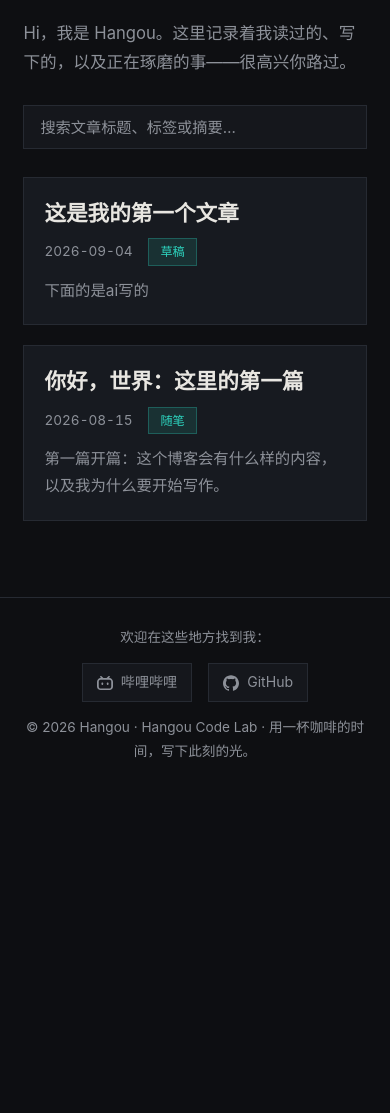
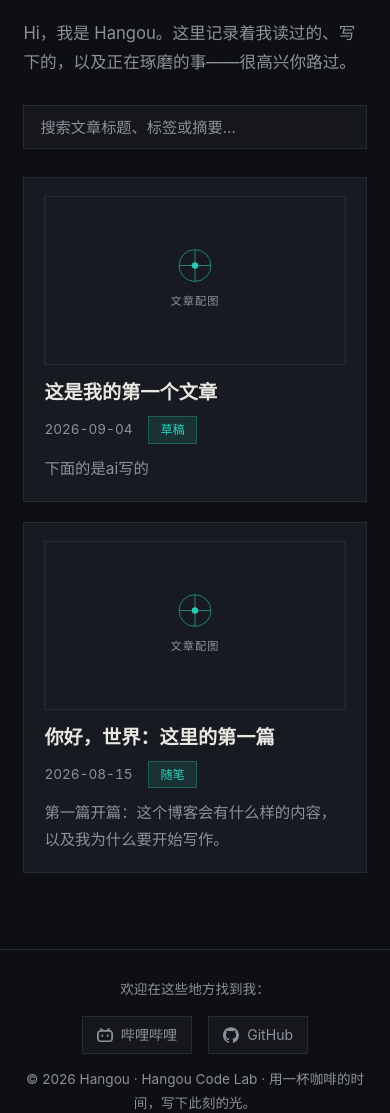
Before and after one commit to hangou100102-lgtm/Hangou-Code-Lab, a PHP site: page / in a window 390 px wide. Shown: the part 191-1304 px from the top of the page. Before the commit the page ends 949 px from the top, so only its background shows below. Run offline with PHP 8.4, Linux system fonts and the light colour scheme.

Commit message:
feat: 文章列表卡片左侧增加预览图（占位图 placeholder.svg，后续可替换真实封面）

```diff
--- a/css/style.css
+++ b/css/style.css
@@ -318,7 +318,9 @@ a:hover {
 }
 
 .post-item {
-  display: block;
+  display: flex;
+  align-items: flex-start;
+  gap: 22px;
   padding: 26px 28px;
   margin-bottom: 20px;
   background: var(--surface);
@@ -374,6 +376,35 @@ a:hover {
 .post-excerpt {
   color: var(--text-secondary);
   font-size: 0.96rem;
+}
+
+/* ============ 文章卡片左侧预览图 ============ */
+.post-thumb-link {
+  flex: 0 0 auto;
+  display: block;
+  width: 152px;
+  height: 96px;
+  overflow: hidden;
+  border: 1px solid var(--border);
+  background: var(--bg-soft);
+  /* 直角矩形风格，与站点统一 */
+  border-radius: 0;
+}
+
+.post-thumb-link:hover {
+  border-color: var(--accent);
+}
+
+.post-thumb {
+  display: block;
+  width: 100%;
+  height: 100%;
+  object-fit: cover;
+}
+
+.post-body {
+  flex: 1;
+  min-width: 0;
 }
 
 /* ============ 文章页 ============ */
@@ -622,3 +653,26 @@ a:hover {
     padding-right: max(22px, 6vw);
   }
 }
+
+/* ============ 小屏手机：预览图通栏置顶 ============ */
+@media (max-width: 480px) {
+  .post-item {
+    flex-direction: column;
+    gap: 14px;
+    padding: 18px 20px;
+  }
+
+  .post-thumb-link {
+    width: 100%;
+    height: auto;
+    aspect-ratio: 16 / 9;
+  }
+
+  .post-thumb {
+    height: 100%;
+  }
+
+  .post-body h2 {
+    font-size: 1.2rem;
+  }
+}
--- a/index.html
+++ b/index.html
@@ -39,20 +39,30 @@
     <section class="post-list container" aria-label="文章列表">
       <p class="no-result" id="noResult" hidden>没有找到相关文章，换个关键词试试？</p>
       <article class="post-item">
+        <a class="post-thumb-link" href="posts/draft/" tabindex="-1" aria-hidden="true">
+          <img class="post-thumb" src="images/placeholder.svg" alt="" loading="lazy" width="152" height="96" />
+        </a>
+        <div class="post-body">
           <h2><a href="posts/draft/">这是我的第一个文章</a></h2>
           <div class="post-meta">
             <span class="date">2026-09-04</span>
             <span class="tag">草稿</span>
           </div>
           <p class="post-excerpt">下面的是ai写的</p>
+        </div>
       </article>
       <article class="post-item">
+        <a class="post-thumb-link" href="posts/first-post/" tabindex="-1" aria-hidden="true">
+          <img class="post-thumb" src="images/placeholder.svg" alt="" loading="lazy" width="152" height="96" />
+        </a>
+        <div class="post-body">
           <h2><a href="posts/first-post/">你好，世界：这里的第一篇</a></h2>
           <div class="post-meta">
             <span class="date">2026-08-15</span>
             <span class="tag">随笔</span>
           </div>
           <p class="post-excerpt">第一篇开篇：这个博客会有什么样的内容，以及我为什么要开始写作。</p>
+        </div>
       </article>
     </section>
   </main>
```
Also changed, not shown: images/placeholder.svg (added). Lines whose indentation alone changed are shown as unchanged.
